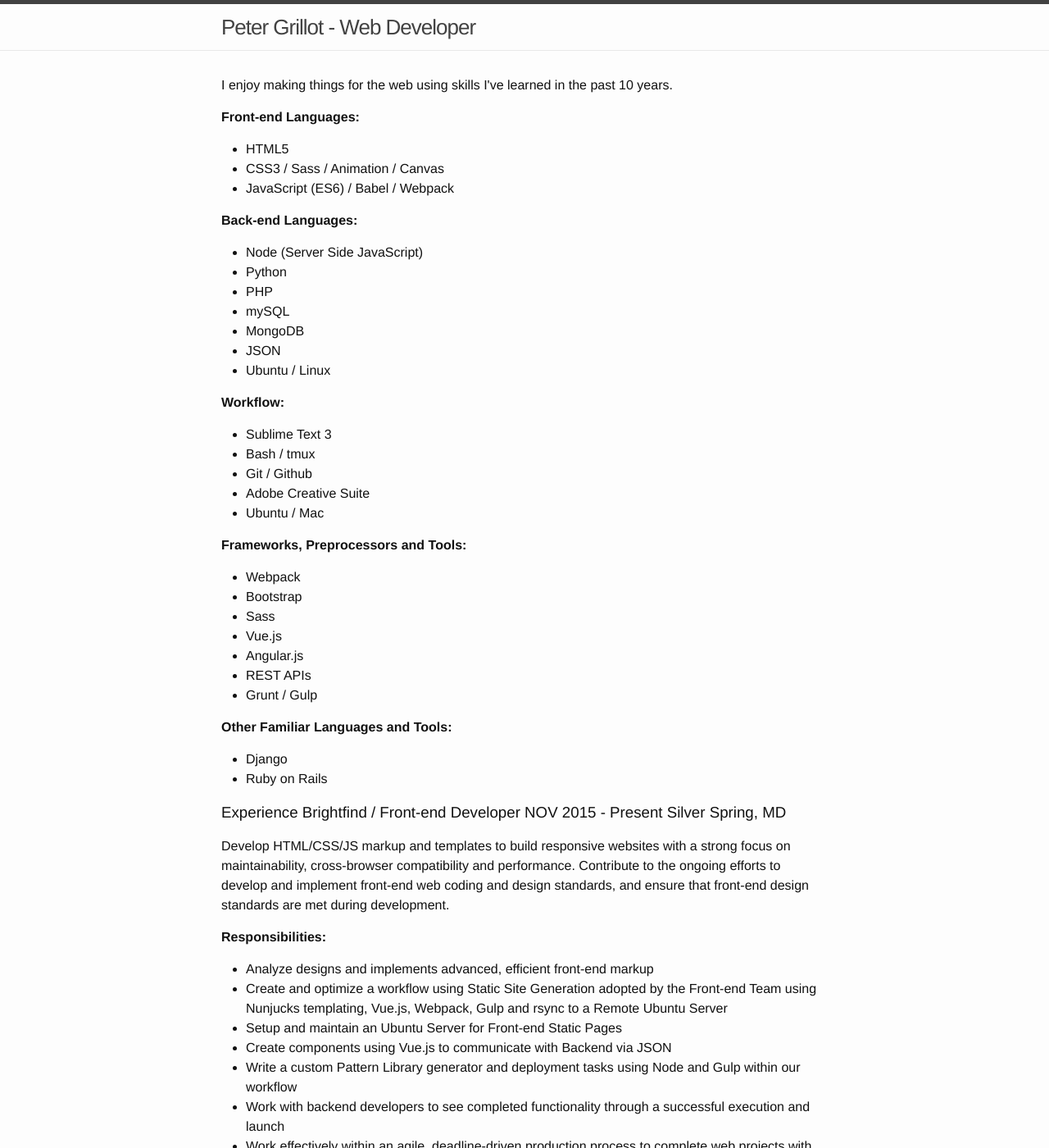
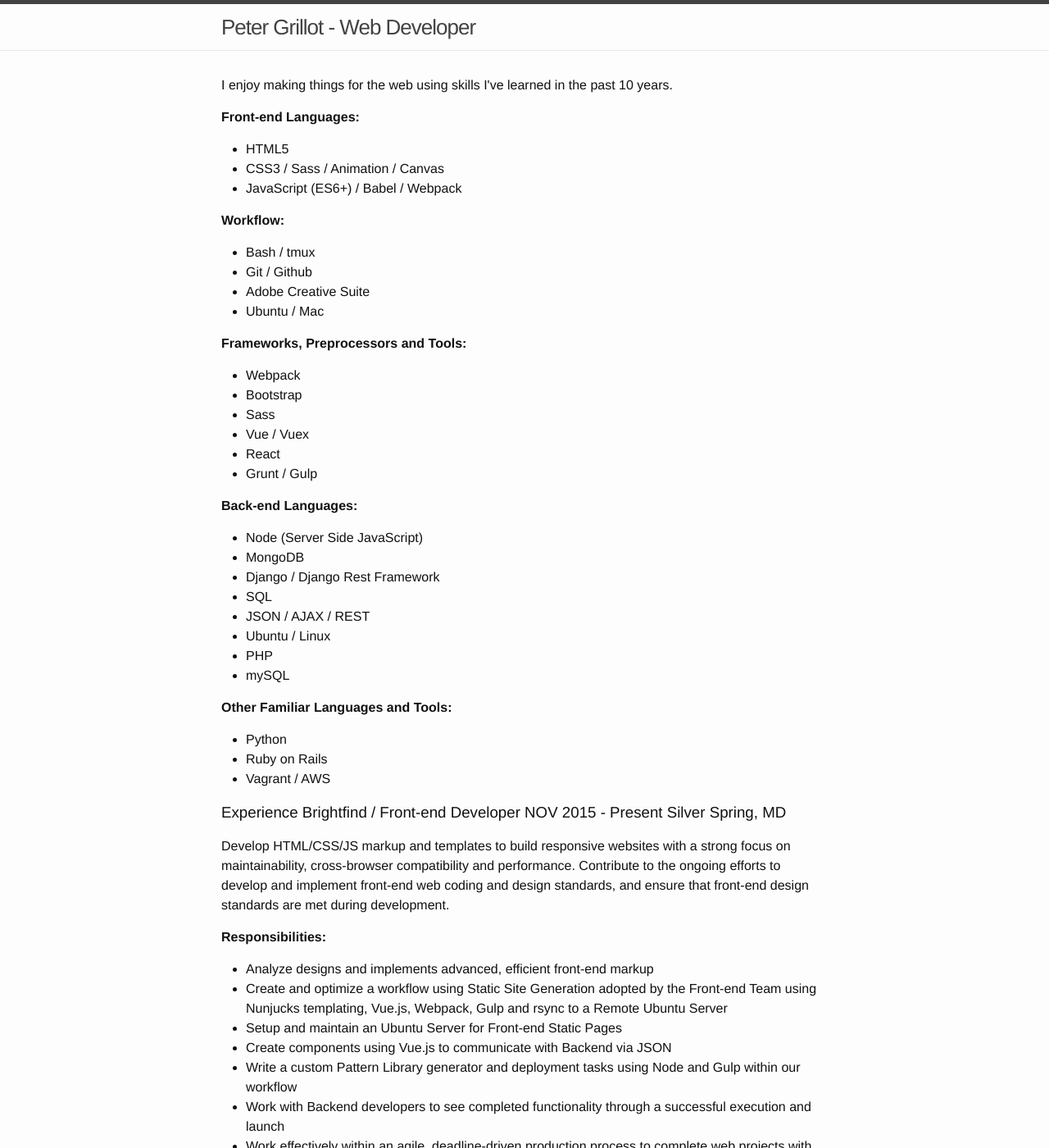
Before and after one commit to PeterGrillot/z_petergrillot.github.io, a Jekyll site: the page built from index.html, in a window 1280 px wide and 1400 px high. Shown: the whole window at 82% size. Built offline with Jekyll 4.4.1, drawn with Linux system fonts in a browser that asks for light colours; some of the changed text lies outside the part shown.

Commit message:
rearange and update exp

```diff
--- a/_includes/footer.html
+++ b/_includes/footer.html
@@ -8,6 +8,7 @@
       <div class="footer-col footer-col-1">
         <ul class="contact-list">
           <li>{{ site.title }}</li>
+          <li><a href="https://github.com/PeterGrillot">Github</a></li>
           <li><a href="mailto:{{ site.email }}">{{ site.email }}</a></li>
         </ul>
       </div>
--- a/index.html
+++ b/index.html
@@ -11,21 +11,10 @@
 	<ul>
 		<li>HTML5</li>
 		<li>CSS3 / Sass / Animation / Canvas</li>
-		<li>JavaScript (ES6) / Babel / Webpack</li>
-	</ul>
-	<p><strong>Back-end Languages:</strong></p>
-	<ul>
-		<li>Node (Server Side JavaScript)</li>
-		<li>Python</li>
-		<li>PHP</li>
-		<li>mySQL</li>
-		<li>MongoDB</li>
-		<li>JSON</li>
-		<li>Ubuntu / Linux</li>
+		<li>JavaScript (ES6+) / Babel / Webpack</li>
 	</ul>
 	<p><strong>Workflow:</strong></p>
 	<ul>
-		<li>Sublime Text 3</li>
 		<li>Bash / tmux</li>
 		<li>Git / Github</li>
 		<li>Adobe Creative Suite</li>
@@ -36,15 +25,26 @@
 		<li>Webpack</li>
 		<li>Bootstrap</li>
 		<li>Sass</li>
-		<li>Vue.js</li>
-		<li>Angular.js</li>
-		<li>REST APIs</li>
+		<li>Vue / Vuex</li>
+		<li>React</li>
 		<li>Grunt / Gulp</li>
+	</ul>
+	<p><strong>Back-end Languages:</strong></p>
+	<ul>
+		<li>Node (Server Side JavaScript)</li>
+		<li>MongoDB</li>
+		<li>Django / Django Rest Framework</li>
+		<li>SQL</li>
+		<li>JSON / AJAX / REST</li>
+		<li>Ubuntu / Linux</li>
+		<li>PHP</li>
+		<li>mySQL</li>
 	</ul>
 	<p><strong>Other Familiar Languages and Tools:</strong></p>
 	<ul>
-		<li>Django</li>
+		<li>Python</li>
 		<li>Ruby on Rails</li>
+		<li>Vagrant / AWS</li>
 	</ul>
 	<h3>Experience Brightfind / Front-end Developer NOV 2015 - Present Silver Spring, MD</h3>
 	<p>Develop HTML/CSS/JS markup and templates to build responsive websites with a strong focus on maintainability, cross-browser compatibility and performance. Contribute to the ongoing efforts to develop and implement front-end web coding and design standards, and ensure that front-end design standards are met during development.</p>
@@ -55,7 +55,7 @@
 		<li>Setup and maintain an Ubuntu Server for Front-end Static Pages</li>
 		<li>Create components using Vue.js to communicate with Backend via JSON</li>
 		<li>Write a custom Pattern Library generator and deployment tasks using Node and Gulp within our workflow</li>
-		<li>Work with backend developers to see completed functionality through a successful execution and launch</li>
+		<li>Work with Backend developers to see completed functionality through a successful execution and launch</li>
 		<li>Work effectively within an agile, deadline-driven production process to complete web projects with rapid, iterative cycles</li>
 	</ul>
 	<h3>Innovative Marketing Solutions / Interactive Media Developer JAN 2012 - NOV 2015 Washington, DC</h3>
@@ -82,6 +82,7 @@
 	<p>Designed and built various web applications in my spare time. Some notable projects include custom blogs, Wordpress blogs, graphic design. Developing web applications using various APIs including Vimeo, Youtube & Twitter via Node.js, Express and Vue.js</p>
 	<h3>Education</h3>
 	<ul>
+		<li>Udemy: Django Rest Framework - 2017</li>
 		<li>Figleaf Training Fast track to jQuery - 2013</li>
 		<li>Upgrading to HTML5 - 2012</li>
 		<li>The Johns Hopkins University Computer Training Center Certificate, Web/Multimedia Design 2008 – 2010</li>
```
